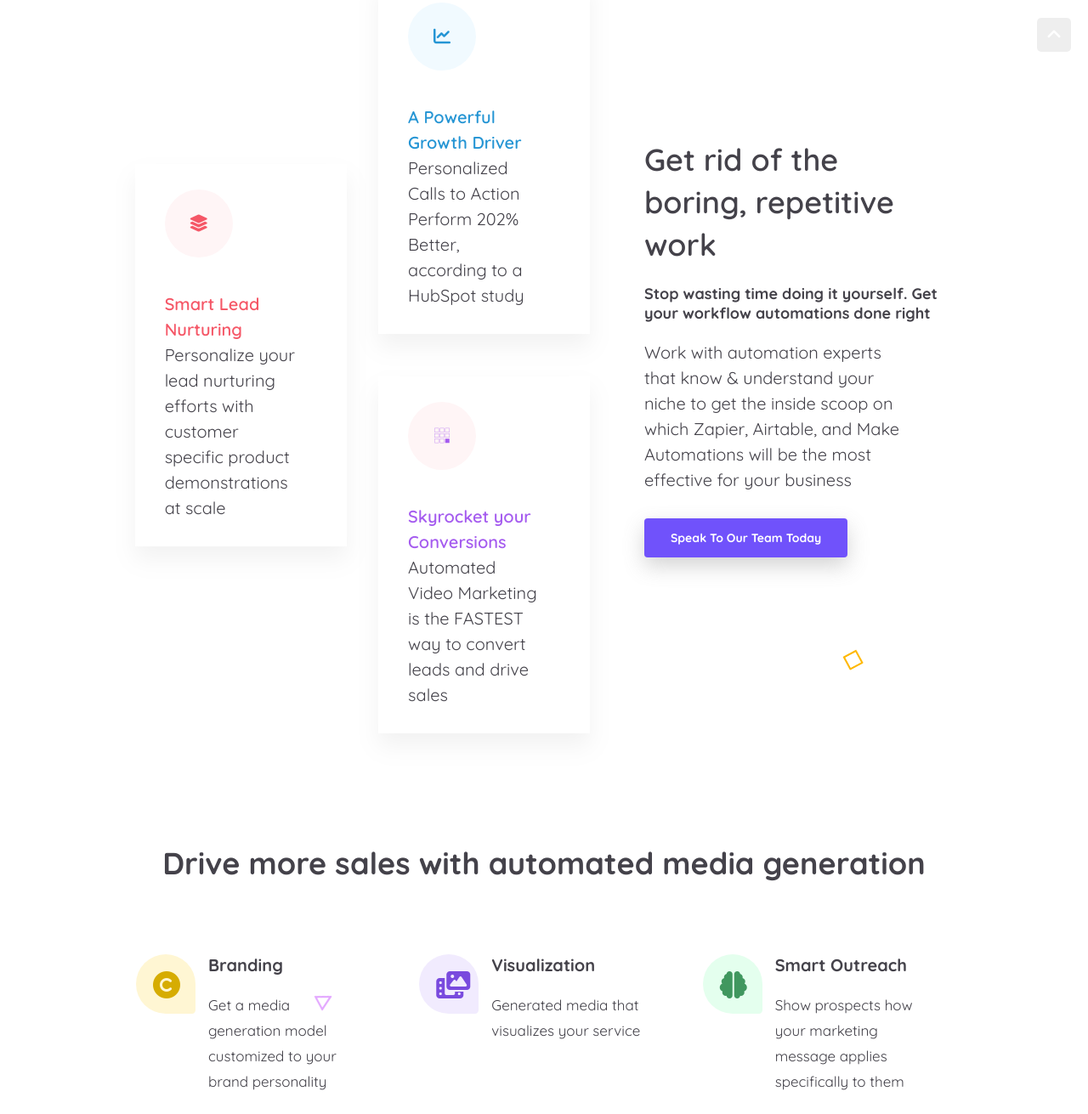
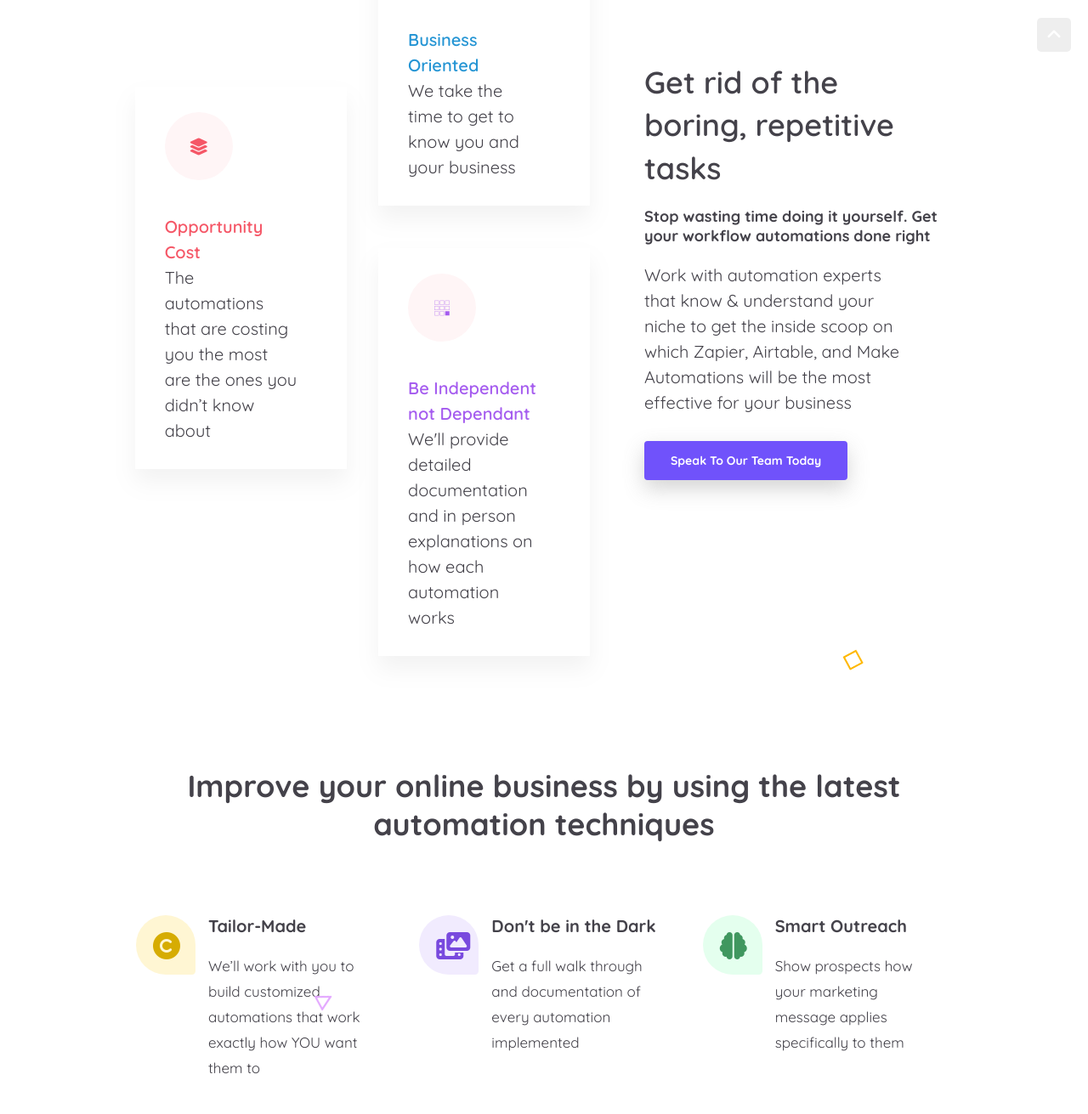
Before and after one commit to omer2018/website, a plain HTML site: page index.html in a window 1280 px wide. Shown: the part 719-2030 px from the top of the page at 85% size. Drawn offline with Linux system fonts and the light colour scheme.

Commit message:
Update Copy

```diff
--- a/css/custom.css
+++ b/css/custom.css
@@ -143,7 +143,7 @@ HEADER DROPMENU
         display: inline-block;
         border: 1px solid #f3f3f3ab;
         border-radius: 15px;
-        box-shadow: 0 30px 60px 0 rgba(0,11,40,0.14);
+        /*box-shadow: 0 30px 60px 0 rgba(0,11,40,0.14); */
         margin: 30px 0 0 0;
     }
         .hero .hero-right > .hero-bg > img {
@@ -194,7 +194,7 @@ HEADER DROPMENU
         }
         .home-about .left-block > .right-row {
             display: grid;
-            grid-template-rows: 1fr 1fr;
+            grid-template-rows: 1fr;
             justify-items: center;
         }
     .home-about .right-block {
--- a/index.html
+++ b/index.html
@@ -83,7 +83,7 @@
                 </div>
             </div>
             <div class="right-block col-5 col-lg-12">
-                <p class="title">Get rid of the boring, repetitive work</p>
+                <p class="title">Get rid of the boring, repetitive tasks</p>
                 <br> <b>Stop wasting time doing it yourself. Get your workflow automations done right</b>
                 <p>Work with automation experts that know & understand your niche to get the inside scoop on which Zapier, Airtable, and Make Automations will be the most effective for your business</p>
                     <a href="/letstalk" class="button">Speak To Our Team Today</a>
@@ -93,7 +93,7 @@
     <!-- feature -->
     <div class="container feature">
         <div class="row">
-            <div class="title col-12">Drive more sales with automated media generation</div>
+            <div class="title col-12">Improve your online business by using the latest automation techniques</div>
             <div id="feature_block" class="feature-block col-12"> </div>
 
         </div>
@@ -136,7 +136,7 @@
             <div class="footer-row">
                 <div class="footer-paragraf">
                     <img src="./img/logo.png">
-                    <p>Personalized Marketing. Personalized Sales. www.jet-cube.com
+                    <p>Personalized Marketing. Productivity on autopilot. www.jet-cube.com
                     </p>
                 </div>
             </div>
--- a/js/data/features.js
+++ b/js/data/features.js
@@ -3,16 +3,16 @@ const featureData = {
     features: [
     {
         icon: "fas fa-copyright fa-2x",
-        title: 'Branding ',
-        description: 'Get a media generation model customized to your brand personality',
+        title: 'Tailor-Made',
+        description: 'We’ll work with you to build customized automations that work exactly how YOU want them to',
         active: true,
         background: 'FFF6D3' ,
         color: 'D6AC02'
     },
     {
         icon: "fas fa-photo-video fa-2x",
-        title: 'Visualization',
-        description: 'Generated media that visualizes your service',
+        title: 'Don\'t be in the Dark',
+        description: 'Get a full walk through and documentation of every automation implemented',
         active: true,
         background: 'F1EBFE',
         color: '794ADE'
--- a/js/data/homeAboutData.js
+++ b/js/data/homeAboutData.js
@@ -5,24 +5,24 @@ const homeAboutData = {
         icon: 'fas fa-layer-group fa-lg',
         color: 'F55767',
         bg_color: 'FFF5F6',
-        title: 'Smart Lead Nurturing',
-        text: 'Personalize your lead nurturing efforts with customer specific product demonstrations at scale',
+        title: 'Opportunity Cost',
+        text: 'The automations that are costing you the most are the ones you didn’t know about',
         active: true
     },
     {
         icon: 'fas fa-chart-line fa-lg',
         color: '2595D4',
         bg_color: 'F1FAFF',
-        title: 'A Powerful Growth Driver',
-        text: 'Personalized Calls to Action Perform 202% Better, according to a HubSpot study',
+        title: 'Business Oriented',
+        text: 'We take the time to get to know you and your business',
         active: true
     },
     {
         icon: 'fab fa-buromobelexperte fa-lg',
         color: 'A55CEF',
         bg_color: 'FFF5F6',
-        title: 'Skyrocket your Conversions',
-        text: 'Automated Video Marketing is the FASTEST way to convert leads and drive sales',
+        title: 'Be Independent not Dependant',
+        text: 'We\'ll provide detailed documentation and in person explanations on how each automation works',
         active: true
     },
     {
```
Also changed, not shown: letstalk.html (+2 -2 lines), img/demo.gif, img/personalize.png.
